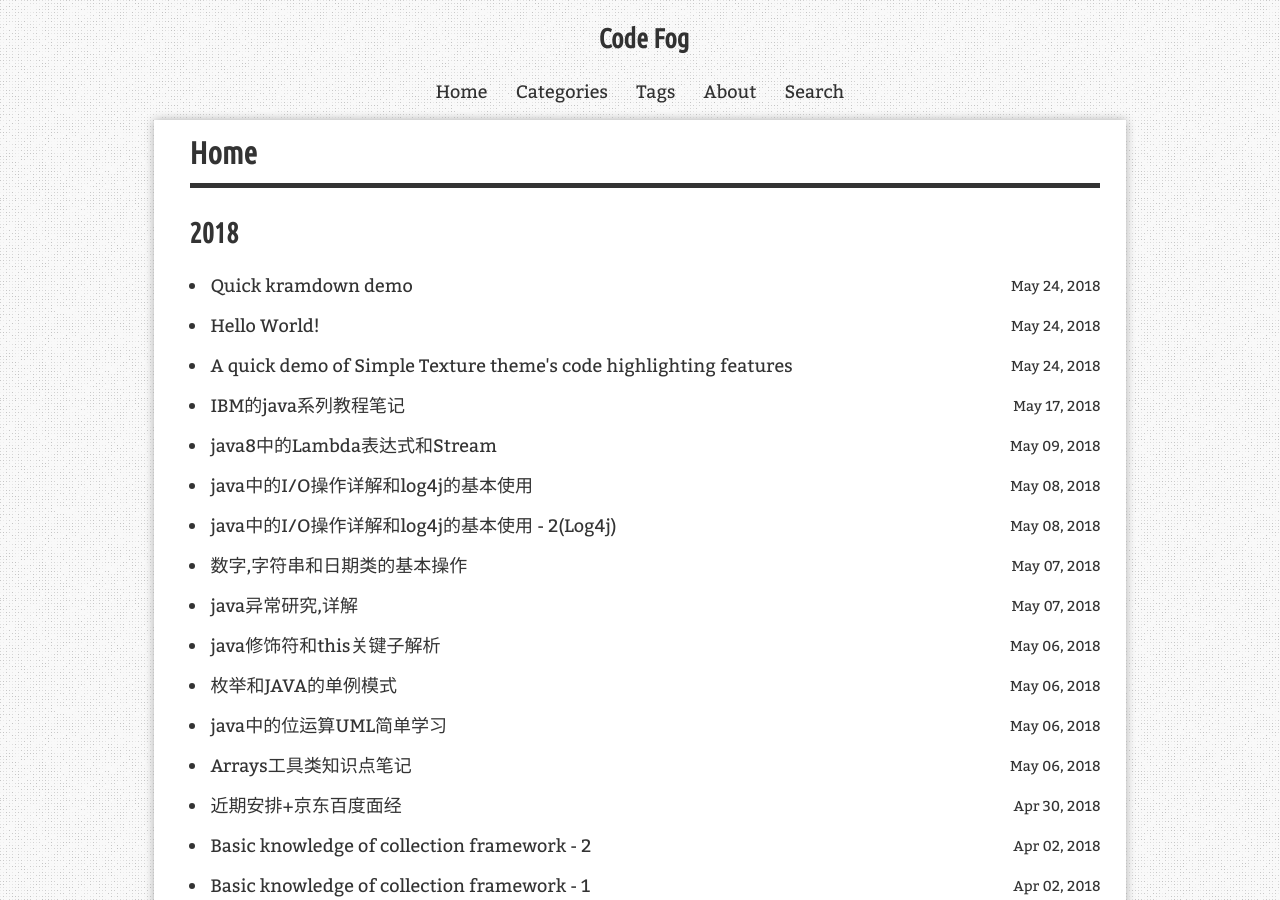
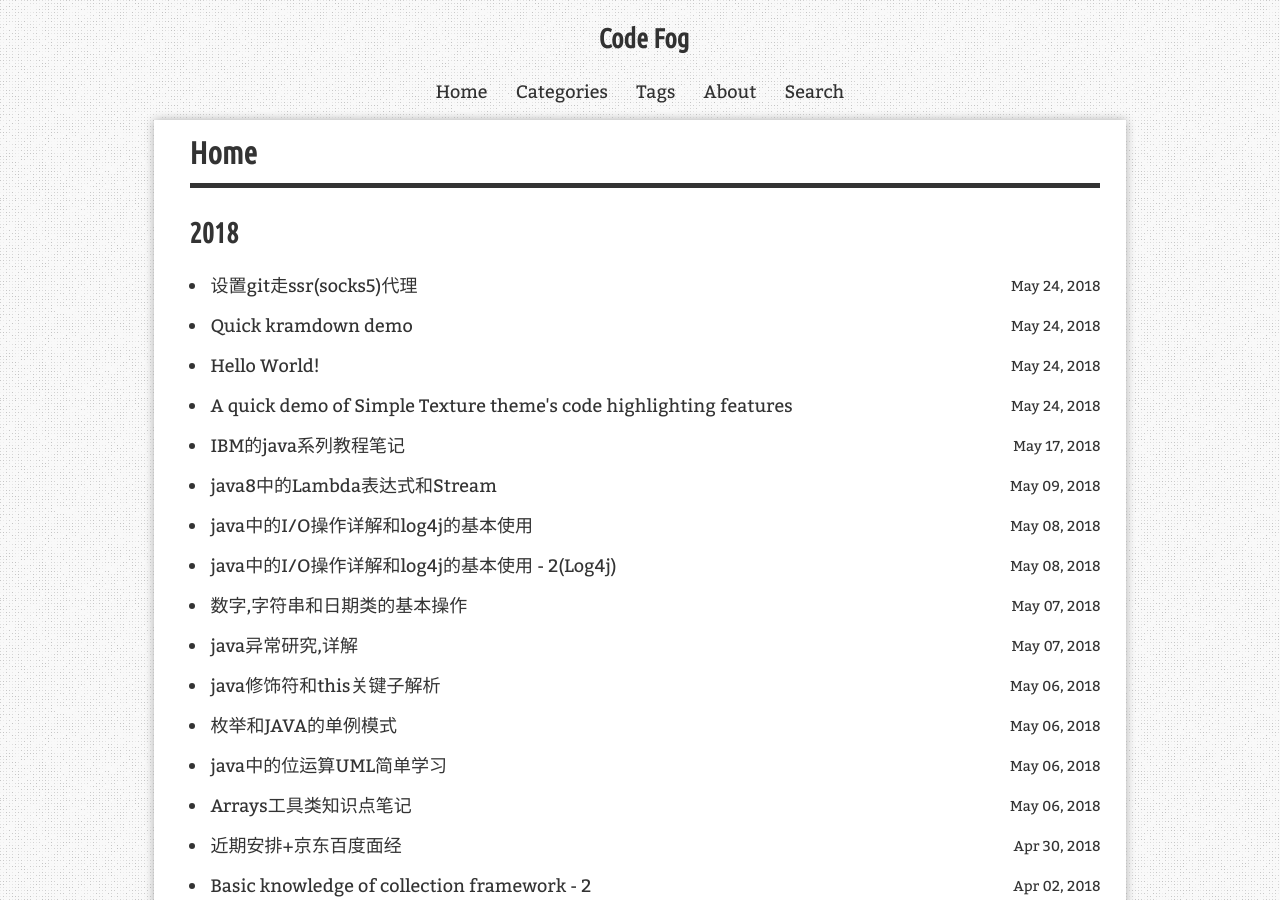
Before and after one commit to liqimore/note, a Jekyll site: the page built from index.html, in a window 1280 px wide and 900 px high. Built offline with Jekyll 4.4.1, drawn with Linux system fonts in a browser that asks for light colours; nearby versions of some CDN libraries; comment, search, counter and statistics services are not loaded; some of the changed lines change nothing that is shown.

Commit message:
small change

````diff
--- a/_config.yml
+++ b/_config.yml
@@ -25,8 +25,8 @@ sass:
 url: https://tech.codefog.com # the base hostname & protocol for your site, e.g. http://example.com
 baseurl:  # the subpath of your site, e.g. /blog
 title: Code Fog
-description: "A gem-based responsive simple texture styled Jekyll theme."
-keywords: 'jekyll,theme,gem-based,blog'
+description: "The more you know, the more you know you don't know."
+keywords: ''
 author:
   name:
   job_title:
@@ -36,7 +36,7 @@ author:
     - name: facebook
       url:
     - name: github
-      url: https://github.com/yizeng/jekyll-theme-simple-texture
+      url:
     - name: instagram
       url:
     - name: linkedin
@@ -57,7 +57,7 @@ blog:
   footer_content: A gem-based responsive simple texture styled <a href="http://jekyllrb.com/">Jekyll</a> theme.
 
 disqus:
-  shortname: # e.g. yizeng
+  shortname: codefog # e.g. yizeng
   public_key: # e.g. ULZ0b9TFefCUJHKQd4JCKv2v3u27YoG7YG8zXPewkWrT333Z0Se9YnxLzoV6VM8W
 google_analytics: # e.g. 'UA-42456515-5'
 addthis_public_id: # AddThis sharing plugin. See http://www.addthis.com/. E.g. ra-53329e27694534j5
--- /dev/null
+++ b/_posts/2018-05-24-setting-git-proxy.md
@@ -0,0 +1,32 @@
+---
+layout: post
+title: "设置git走ssr(socks5)代理"
+description: "set git using ssr proxy"
+date: 2018-05-24
+tags: gist
+comments: true
+---
+
+## Setting proxy
+if socks5(SSR)
+first, you need to know you local socks5 proxy ip address and port.
+eg. 127.0.0.1 port 1086
+then use this command to set proxy
+```
+git config --global http.proxy socks5h://127.0.0.1:1080
+```
+
+if http/https
+use this command:
+```
+git config --global https.proxy http://127.0.0.1:1080
+
+git config --global https.proxy https://127.0.0.1:1080
+```
+
+## To unset proxys
+```
+git config --global --unset http.proxy
+
+git config --global --unset https.proxy
+```
````
